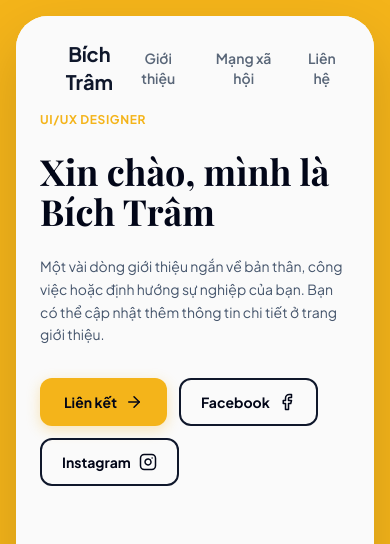
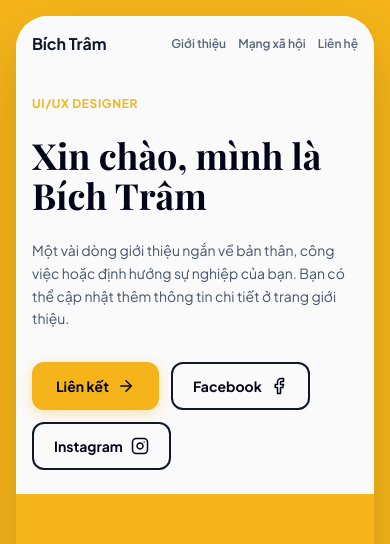
Before and after one commit to luanhua8888-dev/Portfolio-Tram, a React (Vite) app: page / in a window 390 px wide. Shown: the top 544 px of the page. Built offline with nearby package versions, Linux system fonts and the light colour scheme; a web font is replaced by a local one.

Commit message:
fix mobile responsiveness and layout spacing

```diff
--- a/src/App.jsx
+++ b/src/App.jsx
@@ -7,23 +7,23 @@ import slide2 from './assets/slide2.png'
 import slide3 from './assets/slide3.png'
 import slide4 from './assets/slide4.png'
 
+const slides = [slide1, slide2, slide3, slide4]
+
 function App() {
   const [activeTab, setActiveTab] = useState('home')
   const [formSubmitted, setFormSubmitted] = useState(false)
   const [formData, setFormData] = useState({ name: '', email: '', message: '' })
   const [currentSlide, setCurrentSlide] = useState(0)
 
-  const slides = [slide1, slide2, slide3, slide4]
-
   useEffect(() => {
     let timer
     if (activeTab === 'contacts') {
       timer = setInterval(() => {
         setCurrentSlide((prev) => (prev + 1) % slides.length)
-      }, 4000)
+      }, 3000)
     }
     return () => clearInterval(timer)
-  }, [activeTab, slides.length])
+  }, [activeTab])
 
   const handleInputChange = (e) => {
     const { name, value } = e.target
@@ -119,17 +119,17 @@ function App() {
         </div>
 
         {/* Navigation Header */}
-        <header className="absolute top-0 left-0 right-0 z-30 px-8 py-6 md:px-12 md:py-8 flex justify-between items-center w-full">
+        <header className="absolute top-0 left-0 right-0 z-30 px-4 sm:px-8 py-4 md:px-12 md:py-8 flex justify-between items-center w-full">
           {/* Logo / Name */}
           <button
             onClick={() => changeTab('home')}
-            className="text-slate-900 font-bold text-xl md:text-2xl hover:opacity-80 transition-opacity cursor-pointer font-sans"
+            className="text-slate-900 font-bold text-base sm:text-xl md:text-2xl hover:opacity-80 transition-opacity cursor-pointer font-sans whitespace-nowrap flex-shrink-0"
           >
             Bích Trâm
           </button>
 
           {/* Nav Links */}
-          <nav className="flex space-x-6 md:space-x-10 text-sm md:text-base font-semibold">
+          <nav className="flex space-x-3 sm:space-x-6 md:space-x-10 text-xs sm:text-sm md:text-base font-semibold">
             {['about', 'projects', 'contacts'].map((tab) => {
               const isActive = activeTab === tab
               const labels = {
@@ -142,14 +142,14 @@ function App() {
                   key={tab}
                   onClick={() => changeTab(tab)}
                   className={`relative py-1 cursor-pointer transition-colors duration-300 ${
-                    isActive ? 'text-slate-900' : 'text-slate-700/80 hover:text-slate-900'
+                    isActive ? 'text-slate-900 md:text-white font-bold' : 'text-slate-700/80 md:text-white/85 hover:text-slate-900 md:hover:text-white'
                   }`}
                 >
                   {labels[tab]}
                   {isActive && (
                     <motion.div
                       layoutId="activeUnderline"
-                      className="absolute bottom-0 left-0 right-0 h-0.5 bg-slate-900 rounded-full"
+                      className="absolute bottom-0 left-0 right-0 h-0.5 bg-slate-900 md:bg-white rounded-full"
                       transition={{ type: "spring", stiffness: 380, damping: 30 }}
                     />
                   )}
@@ -160,7 +160,7 @@ function App() {
         </header>
 
         {/* Left Column: Dynamic Content Area (White background) */}
-        <div className="w-full md:w-[54%] bg-[#FAFAFA] md:bg-transparent z-20 flex flex-col justify-center px-6 py-24 md:px-16 md:py-20 text-left min-h-[420px] md:min-h-0">
+        <div className="w-full md:w-[54%] bg-[#FAFAFA] md:bg-transparent z-20 flex flex-col justify-center px-4 sm:px-8 pt-20 pb-6 md:px-16 md:py-20 text-left min-h-[420px] md:min-h-0">
           <div className="w-full max-w-lg">
             <AnimatePresence mode="wait" custom={getDirection(activeTab)}>
               <motion.div
@@ -437,7 +437,7 @@ function App() {
         </div>
 
         {/* Right Column: Visual Section (Yellow background) */}
-        <div className="w-full md:w-[46%] bg-brand-yellow md:bg-transparent z-20 flex flex-col justify-end items-center relative overflow-hidden min-h-[350px] md:min-h-0">
+        <div className={`w-full md:w-[46%] bg-brand-yellow md:bg-transparent z-20 flex flex-col justify-end items-center relative overflow-hidden min-h-[350px] md:min-h-0 ${activeTab === 'home' ? 'flex' : 'hidden md:flex'}`}>
           {/* Decorative floating elements */}
           <motion.div
             animate={{
```
